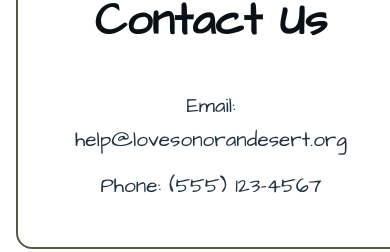
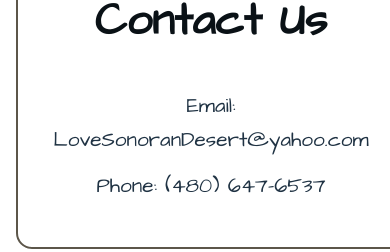
Before and after one commit to robinallenaz/love-sonoran-desert, a React (Create React App) app: page / in a window 390 px wide. Shown: the part 5087-5339 px from the top of the page. Built offline with nearby package versions, Linux system fonts and the light colour scheme.

Commit message:
Updated phone number and address

```diff
--- a/src/App.js
+++ b/src/App.js
@@ -53,8 +53,8 @@
 
       <section id="contact" className="contact">
         <h2>Contact Us</h2>
-        <p>Email: help@lovesonorandesert.org</p>
-        <p>Phone: (555) 123-4567</p>
+        <p>Email: LoveSonoranDesert@yahoo.com</p>
+        <p>Phone: (480) 647-6537</p>
       </section>
 
       <footer>
```
